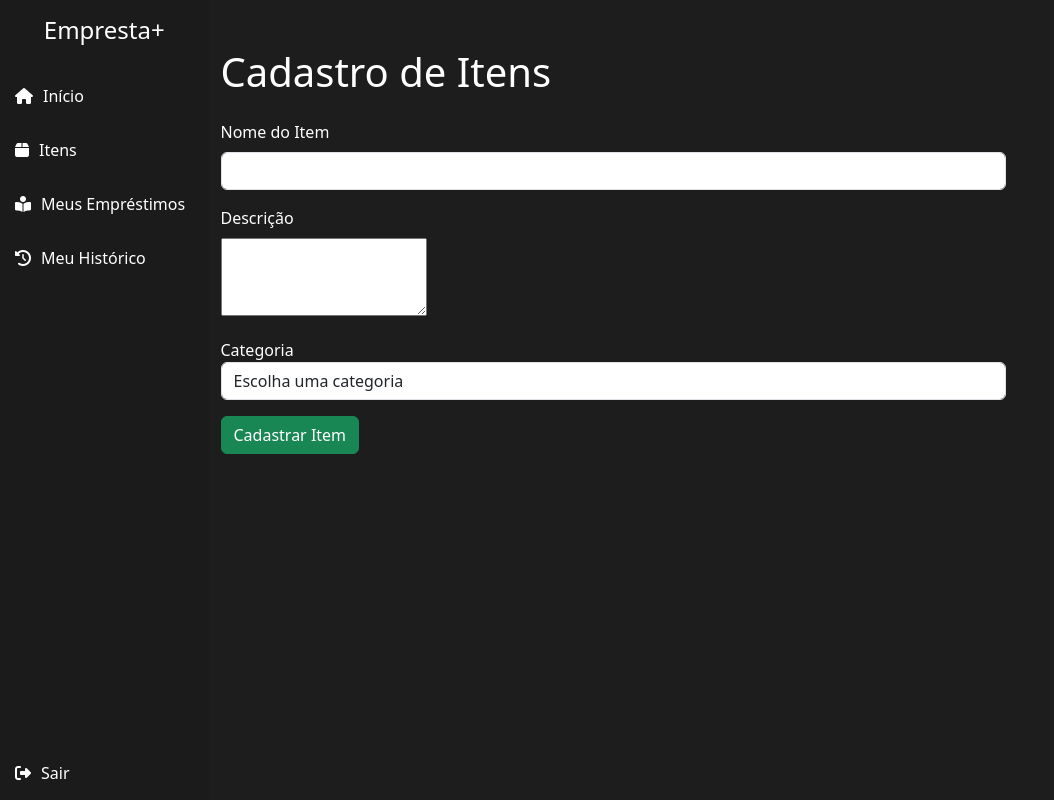
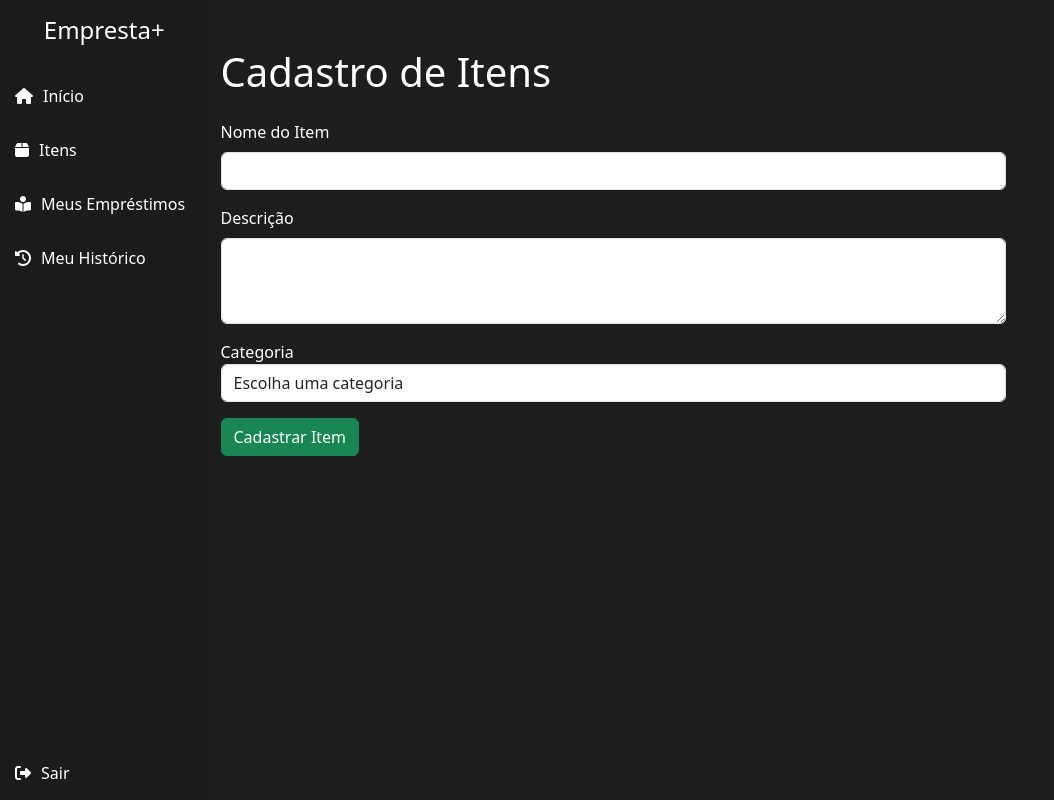
Before and after one commit to BuzoisGu/CRU-Emprestimo-Itens, a PHP site: page /item/cadastroItem.php in a window 1280 px wide. Shown: the whole page, without its empty margins (0-1054 px from the left). Run offline with PHP 8.4, Linux system fonts and the light colour scheme.

Commit message:
refactor: arrumando cadastro de item

```diff
--- a/public/item/cadastroItem.php
+++ b/public/item/cadastroItem.php
@@ -10,14 +10,14 @@
     <?php include '../includes/sidebar.php'; ?>
     <div class="container py-5">
     <h1 style="color: white;">Cadastro de Itens</h1>
-    <form action="createItem.php" method='POST' class="text-white">
+        <form action="createItem.php" method='POST' enctype="multipart/form-data" class="text-white">
         <div class="form mb-3 w-75 pt-3" style>
             <label for="name" class="form-label">Nome do Item</label>
-        <input type="text" class="form-control" id="nome" name="nome_item">
+            <input type="text" class="form-control" id="nome" name="nome_item" required>
         </div>
         <div class="mb-3 w-75">
             <label for="descricao" class="form-label">Descrição</label><br>
-    <textarea id="descricao" name="descricao_item" rows="3" ></textarea>
+        <textarea class="form-control" id="descricao" name="descricao_item" rows="3" ></textarea>
         </div>
         <div class="mb-3 w-75">
             <label for="categoria">Categoria</label>
@@ -30,6 +30,10 @@
                 <option value="outros">Outros</option>
             </select>
         </div>
+        <!-- <div class="mb-3 w-75">
+            <label for="foto" class="form-label">Escolher uma foto</label>
+            <input class="form-control" type="file" id="formFile" name="foto_item" accept="image/*">
+        </div> -->
         <div class="mb-3 ">
             <input type="submit" class="btn btn-success" value="Cadastrar Item">
         </div>
--- a/public/user/logar.php
+++ b/public/user/logar.php
@@ -1,4 +1,5 @@
 <?php
+session_start();
 include_once '../../config/conexao.php';
 $conexao = connectBanco();
 
--- a/sql/emprestimoitem.sql
+++ b/sql/emprestimoitem.sql
@@ -56,5 +56,6 @@ CREATE TABLE item (
   nome_item VARCHAR(255) NOT NULL,
   descricao_item TEXT,
   categoria_item VARCHAR(100),
+  foto_item VARCHAR(255) NOT NULL,
   data_cadastro_item TIMESTAMP DEFAULT CURRENT_TIMESTAMP
 );
```
Also changed, not shown: public/user/cadastro.php (+4 -4 lines), public/user/login.php (indentation only). Lines whose indentation alone changed are shown as unchanged.
